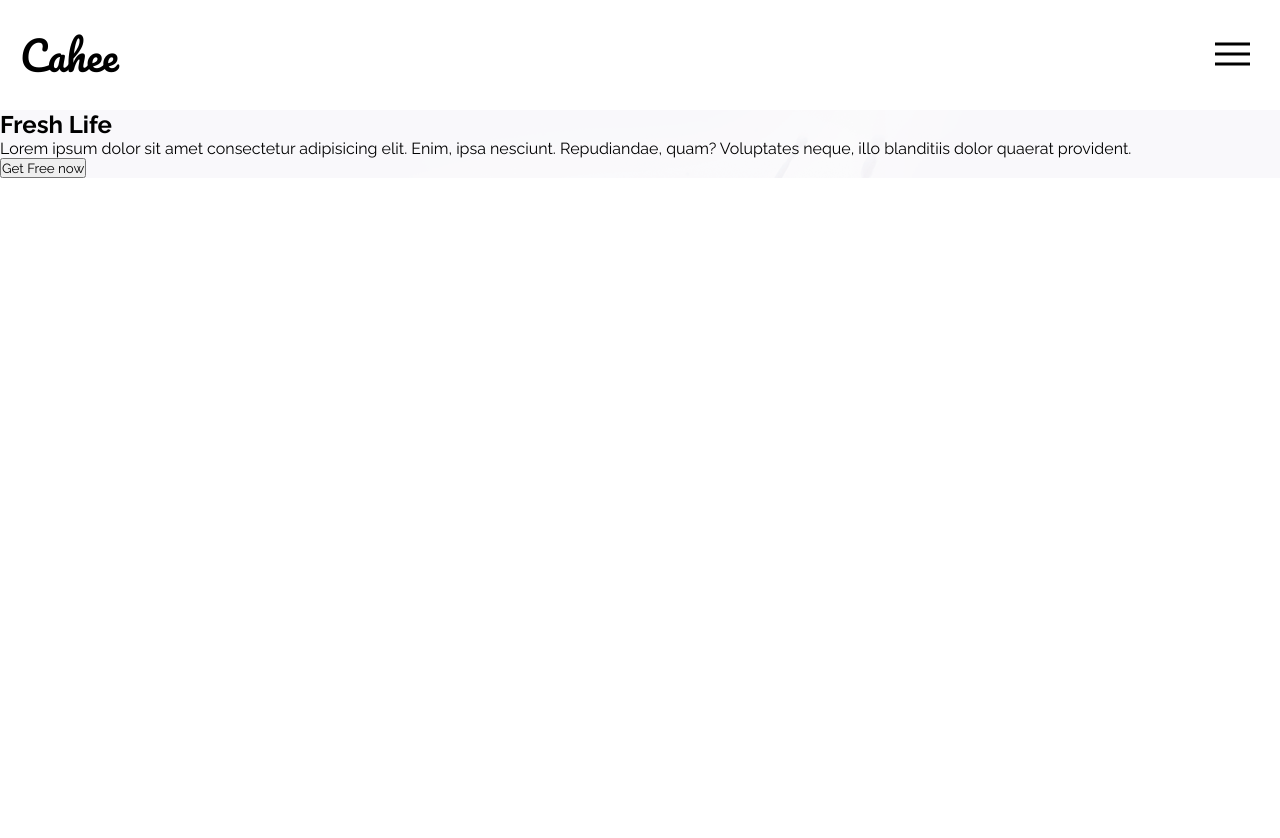
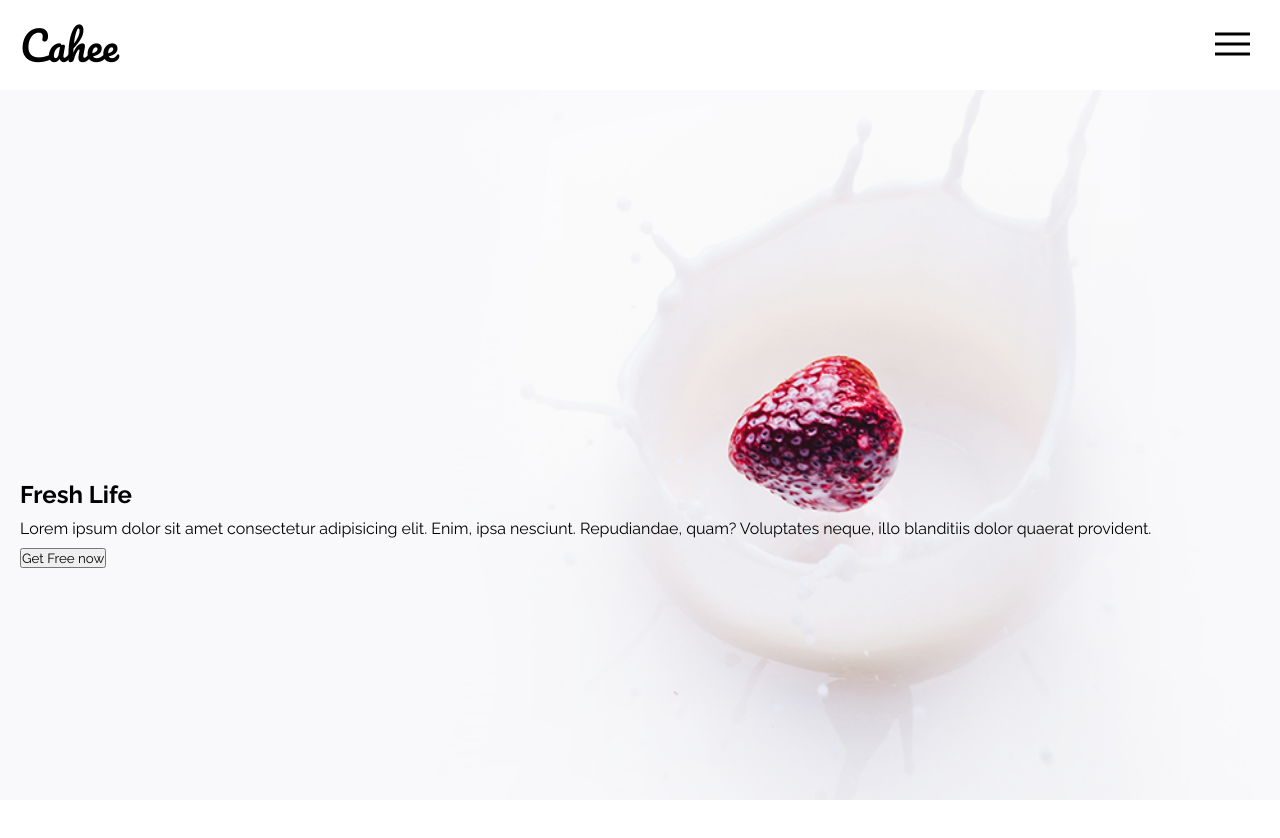
Before and after one commit to kacperKaseja/WeeklyWebChallenge-2, a plain HTML site: page index.html in a window 1280 px wide. Shown: the top 838 px of the page. Before the commit the page ends 800 px from the top, so only its background shows below. Drawn offline with Linux system fonts and the light colour scheme.

Commit message:
Start do styling  home section

```diff
--- a/css/style.css
+++ b/css/style.css
@@ -8,14 +8,20 @@ font-family: 'Raleway', sans-serif; */
     font-family: 'Raleway', sans-serif;
 }
 
+body {
+    height: 300vh;
+}
+
 /* Styling header section */
 
 header {
     display: flex;
     justify-content: space-between;
     align-items: center;
-    position: relative;
-    margin: 10px 0;
+    position: fixed;
+    width: 100%;
+    background-color: white;
+    margin: 0 0 10px 0;
 }
 
 header p {
@@ -124,7 +130,24 @@ a {
 
 .home {
     background-image: url('/img/header-bg.png');
+    background-position: center;
+    background-repeat: no-repeat;
+    background-size: cover;
+    height: 100vh;
+}
+
+.about--text {
+    padding: 400px 20px 0 20px;
+    position: absolute;
+    left: 0;
+    top: 10%;
+}
+
+.about--text h2 {}
+
+.about--text p {
+    margin: 10px 0;
+}
 
 
-
-}
+.getFreeBtn {}
--- a/index.html
+++ b/index.html
@@ -34,7 +34,7 @@
             <h2>Fresh Life</h2>
             <p>Lorem ipsum dolor sit amet consectetur adipisicing elit. Enim, ipsa nesciunt. Repudiandae, quam?
                 Voluptates neque, illo blanditiis dolor quaerat provident.</p>
-            <button class="getFree">Get Free now</button>
+            <button class="getFreeBtn">Get Free now</button>
             <!-- <img src="img/header-bg.png" alt=""> -->
         </div>
     </section>
```
